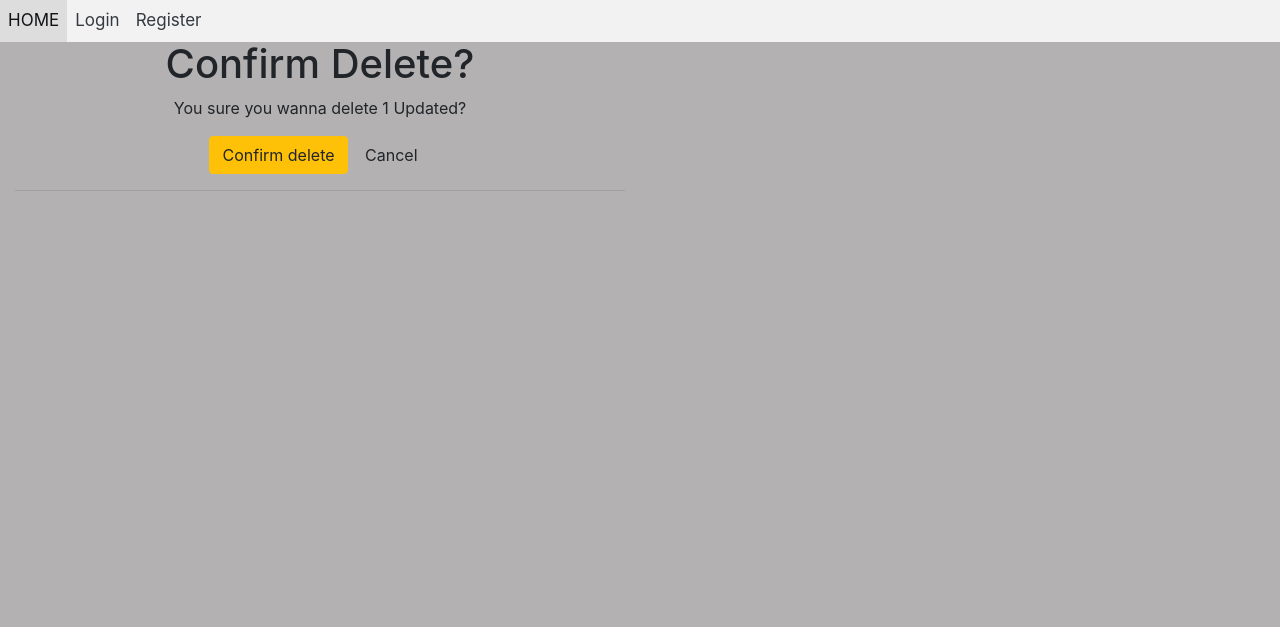
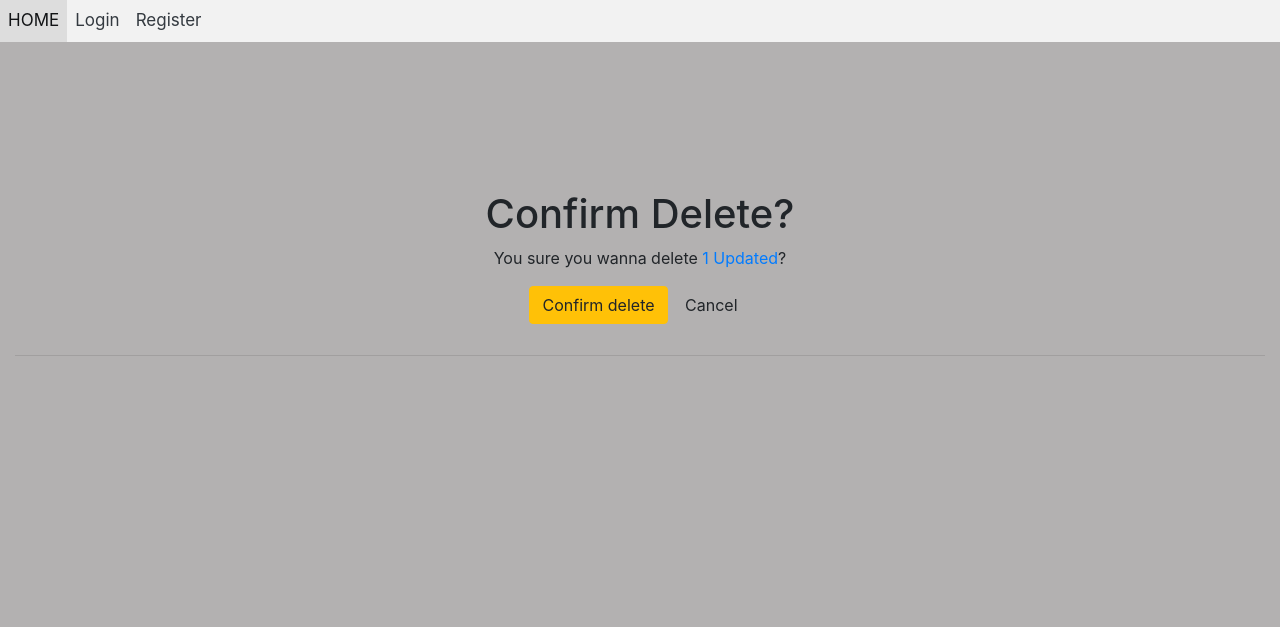
Before and after one commit to arin17bishwa/REC_webd, a Django app: template blog/templates/blog/confirm_del.html in a window 1280 px wide. Shown: the top 627 px of the page. Run offline with Django 3.2, Linux system fonts and the light colour scheme; the template is opened without the code that fills it: values that come from a table or form of the project are taken from there, others are empty; data comes from the database, SQL or seed files in the repository; both versions use the stored data as it was after the commit; some libraries are stand-ins or nearby versions.

```diff
--- a/blog/templates/blog/confirm_del.html
+++ b/blog/templates/blog/confirm_del.html
@@ -5,18 +5,31 @@ Are you sure you wanna DELETE it?
 {% endblock title %}
 
 {% block content %}
-    <div class="col-sm-6 col-sm-offset-3 text-center">
-        <h1>Confirm Delete?</h1>
-        <form method="POST" action="{% url 'blog:delete' post.slug  %}">{% csrf_token %}
-            <p>You sure you wanna delete {{ post.title }}?</p>
+
+    <style type="text/css">
+  .create-form {
+        width: 100%;
+        max-width: 100%;
+        padding: 15px;
+        margin: auto;
+        margin-top: 80px;
+
+    }
+
+</style>
+
+
+    <div class="col-sm-6 col-sm-offset-3 text-center create-form">
+        <form class="create-form" method="POST" action="{% url 'blog:delete' post.slug  %}">{% csrf_token %}
+            <h1>Confirm Delete?</h1>
+            <p>You sure you wanna delete <a href="{% url 'blog:detail' post.slug%}">{{ post.title }}</a>?
+            </p>
 
             <input type="submit" value="Confirm delete" class="btn btn-warning">
             <a href="{{post.get_absolute_url }}" class="btn btn-default">Cancel</a>
         </form>
 
-
     <hr/>
-
     </div>
 
 {% endblock content %}
```
Also changed, not shown: blog/views.py (+6 -2 lines), db.sqlite3.
